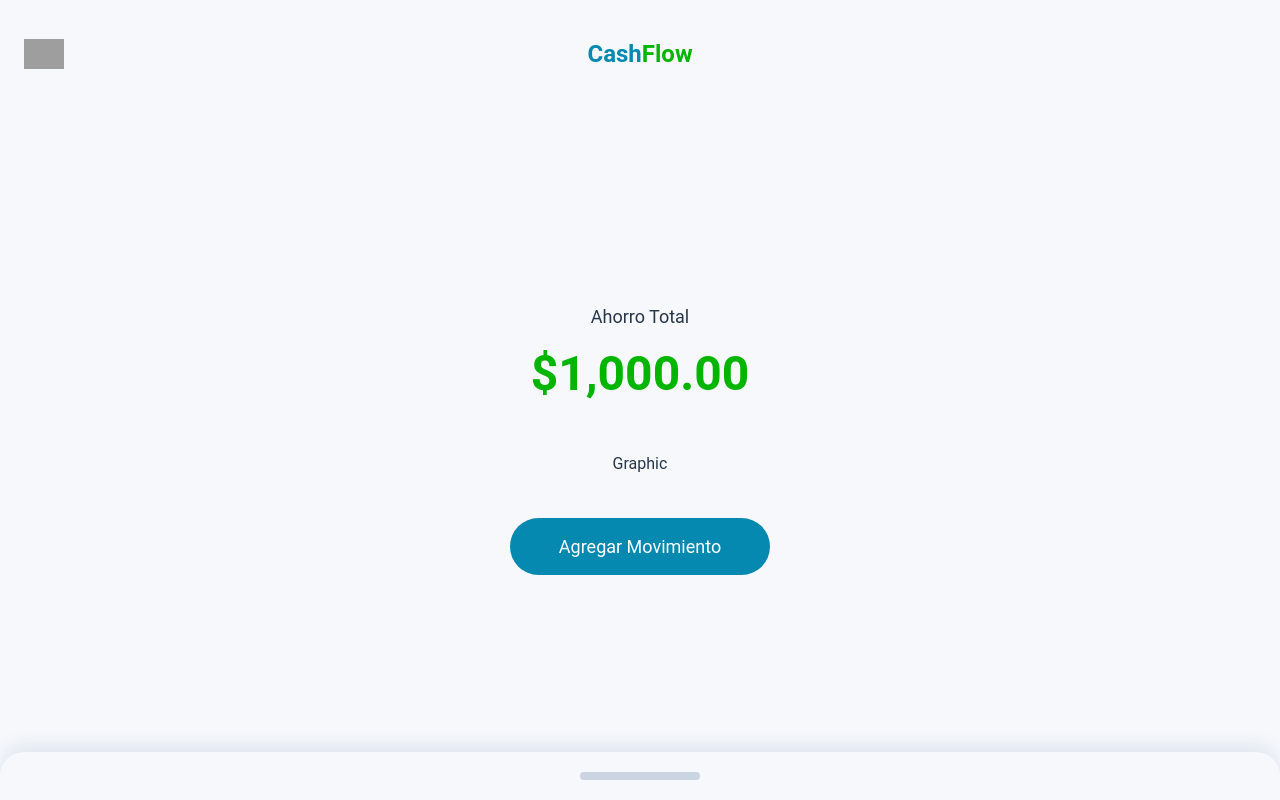
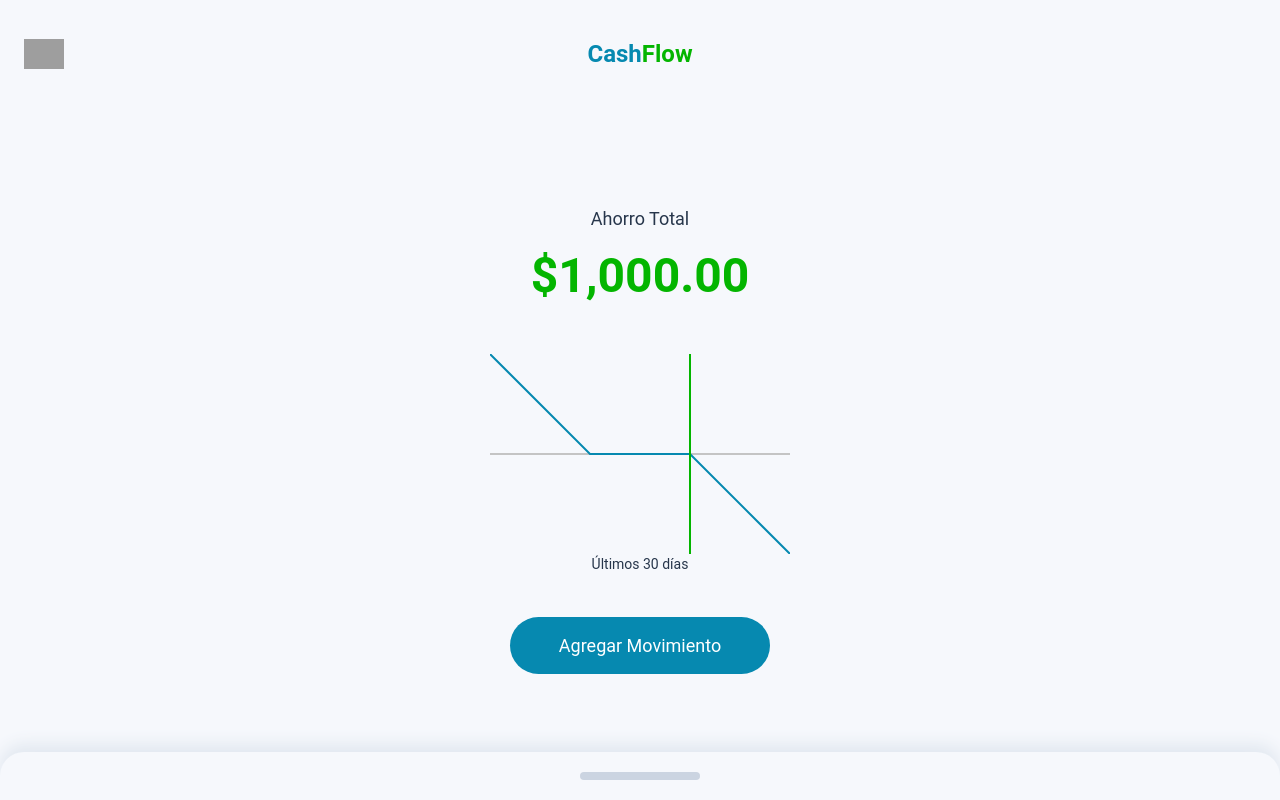
Before and after one commit to cerm88/personal-cash-flow, a Vue app: page / in a window 1280 px wide. Built offline with nearby package versions, Linux system fonts and the light colour scheme; grey boxes are pictures that could not be loaded.

Commit message:
feat: creación del gráfico svg estático

```diff
--- /dev/null
+++ b/src/components/GraphicMovements.vue
@@ -0,0 +1,19 @@
+<template>
+    <div>
+        <svg viewBox="0 0 300 200">
+            <line stroke="#c4c4c4" stroke-width="2" x1="0" y1="100" x2="300" y2="100" />
+            <polyline
+                fill="none"
+                stroke="#0689B0"
+                stroke-width="2"
+                points="0,0 100,100 200,100 300,200"
+            />
+            <line stroke="#04b500" stroke-width="2" x1="200" y1="0" x2="200" y2="200" />
+        </svg>
+        <p>Últimos 30 días</p>
+    </div>
+</template>
+
+<script setup></script>
+
+<style lang="scss" scoped></style>
--- a/src/components/HomePage.vue
+++ b/src/components/HomePage.vue
@@ -12,7 +12,9 @@
                 :total-amount="1000"
                 :date-amount="dateAmount"
             >
-                <template #graphic>Graphic</template>
+                <template #graphic>
+                    <GraphicMovements />
+                </template>
                 <template #action>
                     <AddMovement />
                 </template>
@@ -31,6 +33,7 @@ import HeaderMain from './HeaderMain.vue';
 import ResumeContent from './ResumeContent.vue';
 import MovementsHistory from './MovementsHistroy/index.vue';
 import AddMovement from './AddMovement.vue';
+import GraphicMovements from './GraphicMovements.vue';
 
 // Label de fecha dinámica
 const dateLabel = null;
--- a/src/sass/source/components/_resume-content.scss
+++ b/src/sass/source/components/_resume-content.scss
@@ -14,6 +14,13 @@
         margin-bottom: rem(42px);
     }
 
+    .graphic {
+        p {
+            font-size: rem(14px);
+            text-align: center;
+        }
+    }
+
     .graphic,
     .action {
         margin-bottom: rem(42px);
```
